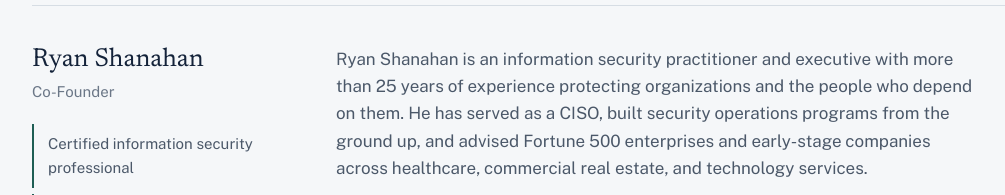
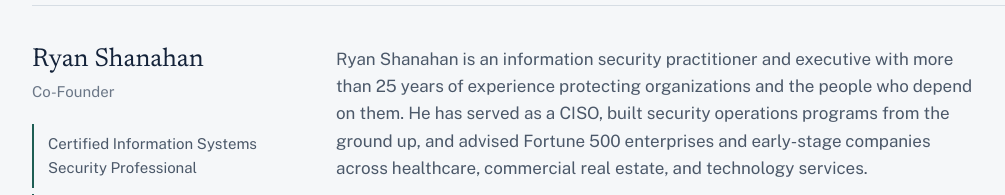
Before and after one commit to ryan5hanahan/onticllc-website, a plain HTML site: page index.html in a window 1280 px wide. Shown: the part 3060-3255 px from the top of the page, without its empty margins (80-1085 px from the left). Drawn offline with nearby package versions, Linux system fonts and the light colour scheme.

Commit message:
content(site): name Ryan's certification in full
Co-Authored-By: Claude Fable 5.1 <noreply@anthropic.com>

```diff
--- a/index.html
+++ b/index.html
@@ -564,7 +564,7 @@
             <h3>Ryan Shanahan</h3>
             <p class="role">Co-Founder</p>
             <ul class="creds">
-              <li>Certified information security professional</li>
+              <li>Certified Information Systems Security Professional</li>
               <li>Longstanding member, Electronic Frontier Foundation (EFF)</li>
               <li>25+ years of experience</li>
             </ul>
```
